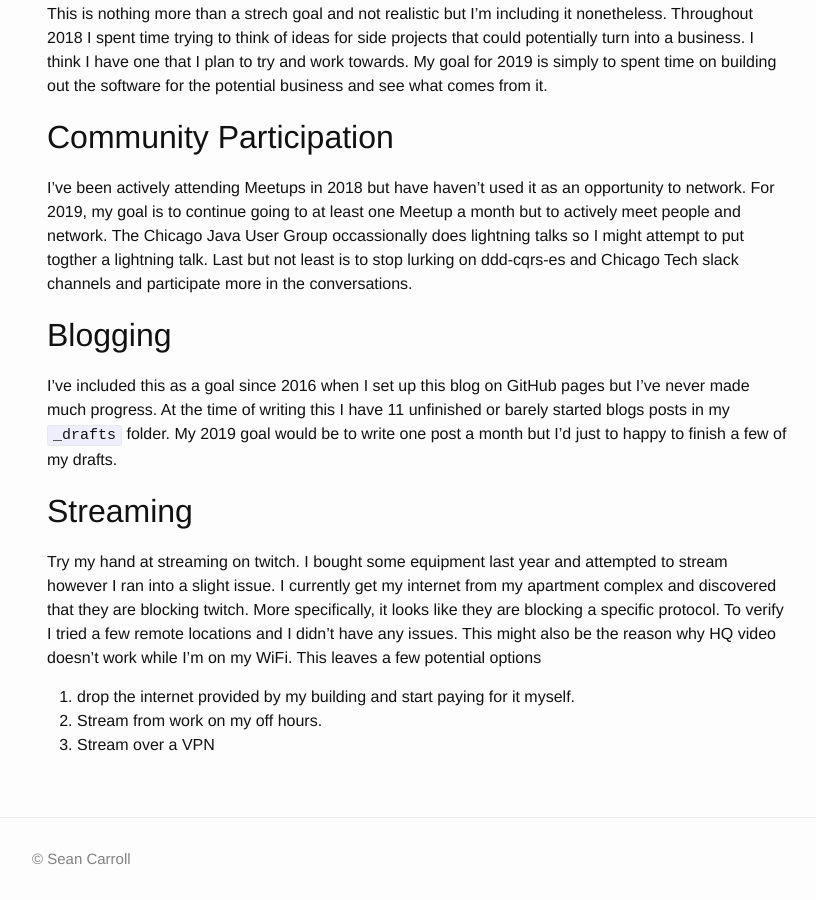
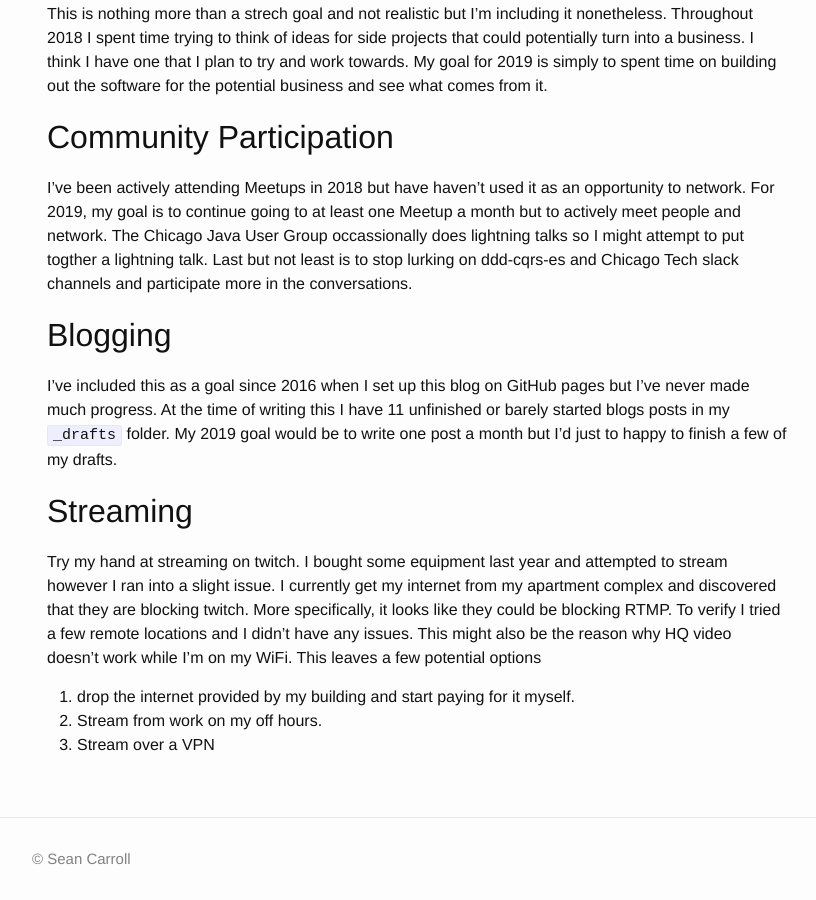
Before and after one commit to seancarroll/seancarroll.github.io, a Jekyll site: the page built from _posts/2019-01-02-2019-goals.md, in a window 1280 px wide and 900 px high, scrolled down 2028 px. Shown: the whole window, without its empty margins (223-1039 px from the left). Built offline with Jekyll 4.4.1, drawn with Linux system fonts in a browser that asks for light colours.

Commit message:
add RTMP

```diff
--- a/_posts/2019-01-02-2019-goals.md
+++ b/_posts/2019-01-02-2019-goals.md
@@ -79,7 +79,7 @@ I've included this as a goal since 2016 when I set up this blog on GitHub pages
 
 ## Streaming
 
-Try my hand at streaming on twitch. I bought some equipment last year and attempted to stream however I ran into a slight issue. I currently get my internet from my apartment complex and discovered that they are blocking twitch. More specifically, it looks like they are blocking a specific protocol. To verify I tried a few remote locations and I didn't have any issues. This might also be the reason why HQ video doesn't work while I'm on my WiFi. This leaves a few potential options
+Try my hand at streaming on twitch. I bought some equipment last year and attempted to stream however I ran into a slight issue. I currently get my internet from my apartment complex and discovered that they are blocking twitch. More specifically, it looks like they could be blocking RTMP. To verify I tried a few remote locations and I didn't have any issues. This might also be the reason why HQ video doesn't work while I'm on my WiFi. This leaves a few potential options
 
 1. drop the internet provided by my building and start paying for it myself.
 2. Stream from work on my off hours.
```
